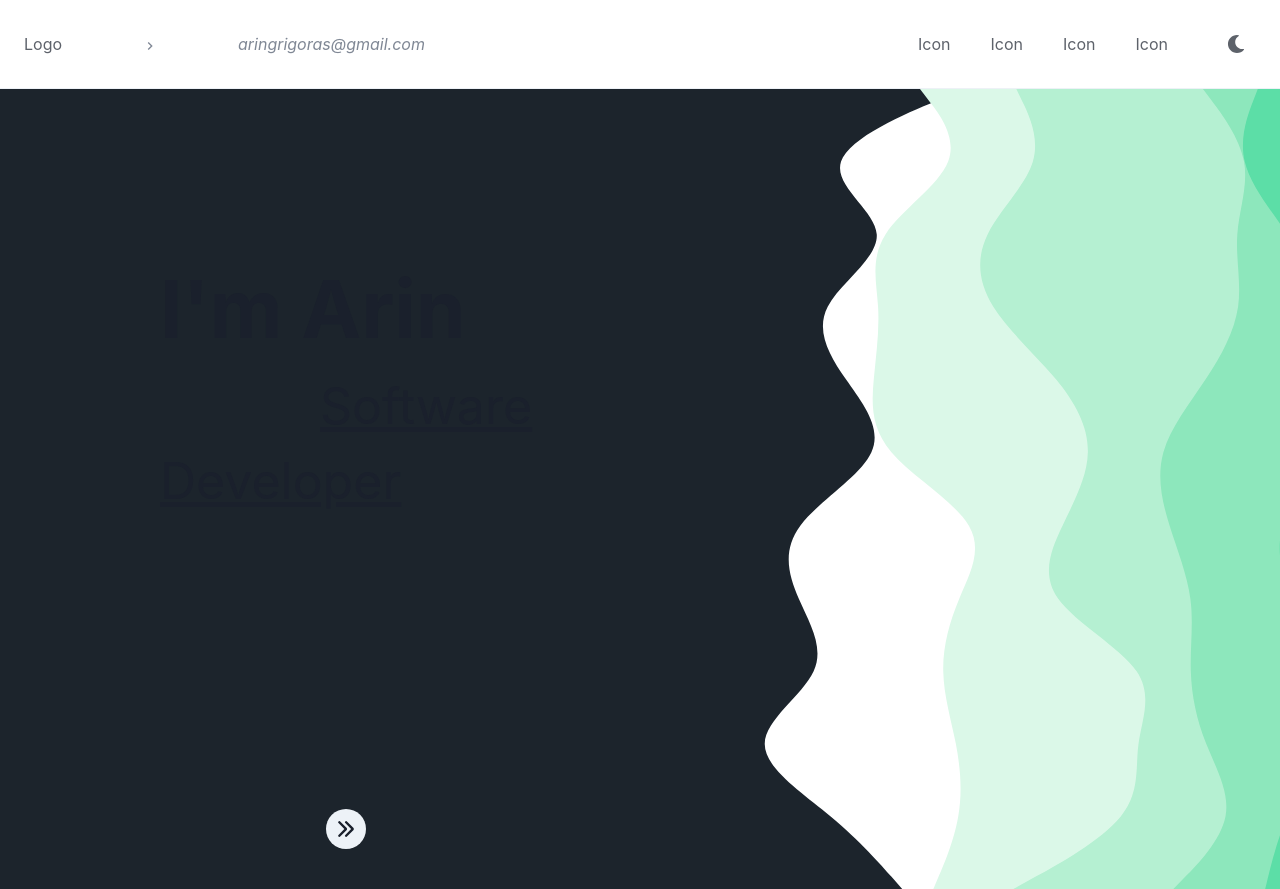
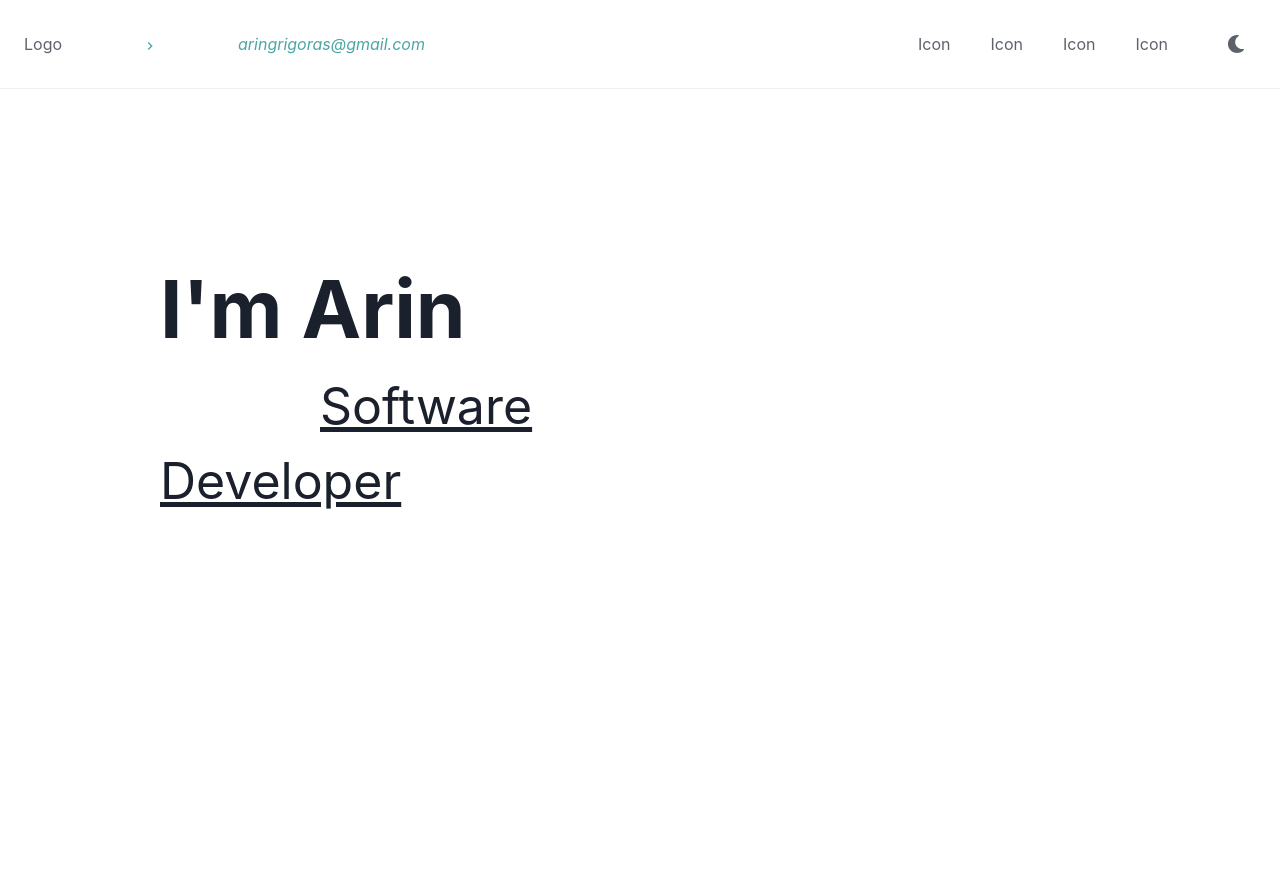
Before and after one commit to koreaneggroll/modern-portfolio-website, a React (Create React App) app: page / in a window 1280 px wide. After the commit the page ends 800 px from the top, so only its background shows below. Built offline with nearby package versions, Linux system fonts and the light colour scheme.

Commit message:
started refactoring of the website

```diff
--- a/src/Components/Main.js
+++ b/src/Components/Main.js
@@ -88,6 +88,8 @@ function Main(){
                         </Flex>
                     </Center>
                 </Show>
+
+                {/*
 
                 <Center>
                     <Flex mt={130} mb={10} className="Welcome-bottom-side">
@@ -201,6 +203,7 @@ function Main(){
                         </Box>
                     </Flex>
                 </Center>
+              */}
 
             </Box>
 
--- a/src/Components/TopBar.js
+++ b/src/Components/TopBar.js
@@ -22,7 +22,7 @@ function TopBar(){
                     Logo
                 </Center>
 
-                <Center display={{base: 'none', md: 'flex', lg: 'flex'}} color="gray.600">
+                <Center display={{base: 'none', md: 'flex', lg: 'flex'}} color="teal">
                     <Box ml={{base: '0', md: '2', lg: '20'}}>
                         <ChevronRightIcon />
                     </Box>
--- a/src/Css/Page.css
+++ b/src/Css/Page.css
@@ -1,11 +1,3 @@
 .topbar{
     opacity: 0.7;
 }
-
-
-.main{
-    background: url("../Pictures/main-page.svg");
-    background-attachment: scroll;
-    background-size: cover;
-    background-repeat: no-repeat;
-}
```
Also changed, not shown: src/Components/Page.js (line endings or trailing spaces).
